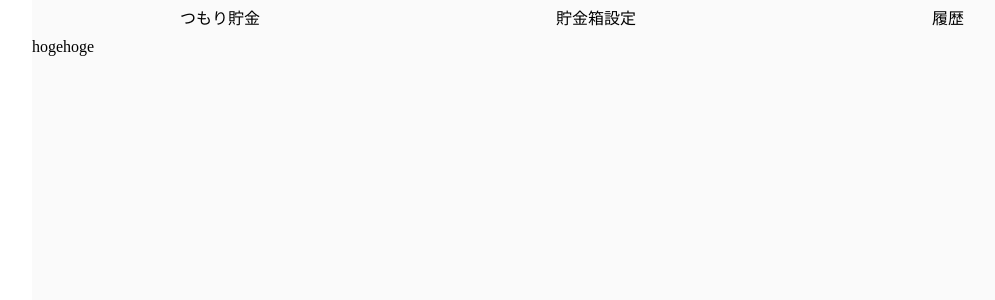
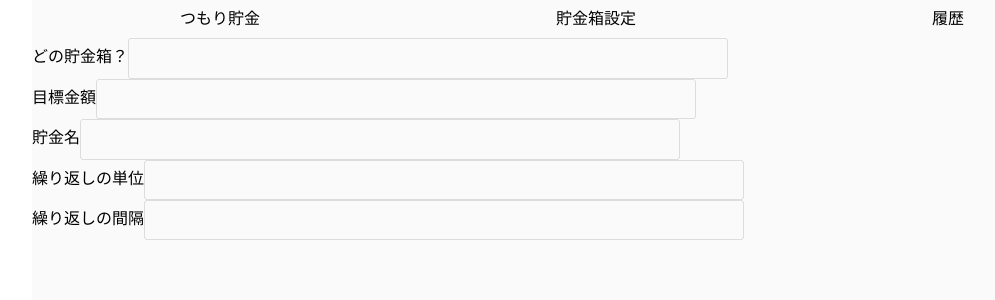
Before and after one commit to kapeing/plan-bank, a Vue app: page /setting in a window 1280 px wide. Shown: the top 300 px of the page, without its empty margins (68-1063 px from the left). Built offline with nearby package versions, Linux system fonts and the light colour scheme.

Commit message:
settingのhtmlマークアップ

```diff
--- a/src/components/Setting.vue
+++ b/src/components/Setting.vue
@@ -1,9 +1,39 @@
 <template>
-<p>hogehoge</p>
+<form>
+  <fieldset>
+    <label for="which_saved">どの貯金箱？</label>
+    <input type="number" name="which_saved">
+  </fieldset>
+  <fieldset>
+    <label for="target_saved">目標金額</label>
+    <input type="number" name="target_saved">
+  </fieldset>
+  <fieldset>
+    <label for="saved_name">貯金名</label>
+    <input type="text" name="saved_name">
+  </fieldset>
+  <fieldset>
+    <label for="unit_repetition">繰り返しの単位</label>
+    <input type="text" name="unit_repetition">
+  </fieldset>
+  <fieldset>
+    <label for="repetition_interval">繰り返しの間隔</label>
+    <input type="text" name="repetition_interval">
+  </fieldset>
+</form>
 </template>
 
 <script>
 
 </script>
 
-<style lang="scss"></style>
+<style lang="scss">
+input {
+  width: 600px; /*親要素いっぱい広げる*/
+  padding: 10px 15px; /*ボックスを大きくする*/
+  font-size: 16px;
+  border-radius: 3px; /*ボックス角の丸み*/
+  border: 1px solid #ddd; /*枠線*/
+  box-sizing: border-box; /*横幅の解釈をpadding, borderまでとする*/
+}
+</style>
--- a/src/components/Top.vue
+++ b/src/components/Top.vue
@@ -5,7 +5,7 @@
         <span class="graph" :style="{height: heights[key]}"></span>
         <div class="bank_box">
           <span class="curent_saved">{{ item.currentSaved }}</span>
-          <span>{{ item.targetSaved }}</span>
+          <span>/{{ item.targetSaved }}</span>
           <span>P-BANK</span>
         </div>
       </li>
@@ -55,7 +55,6 @@ export default {
       height = this.graphHeight(this.saveItems[i].currentSaved, this.saveItems[i].targetSaved)
       this.heights.push(height)
     }
-    console.log(this.heights)
   },
   methods: {
     graphHeight (currentSaved, targetSaved) {
```
